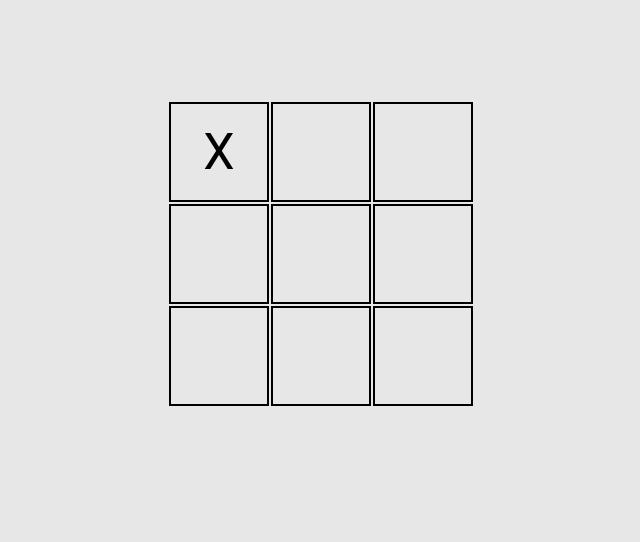
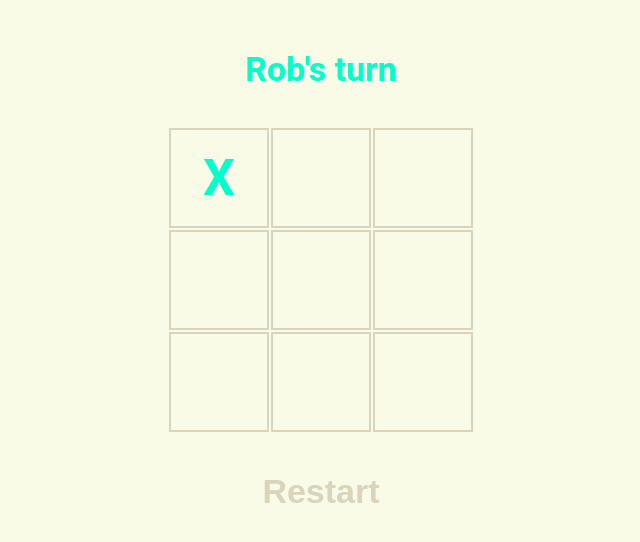
Before and after one commit to hmzCh/tic-tac-toe, a plain HTML site: page index.html in a window 1280 px wide. Both pictures are taken after a click on the element 538 px from the left and 152 px from the top of the page. Shown: the whole page, without its empty margins (319-959 px from the left). Drawn offline with Linux system fonts and the light colour scheme.

Commit message:
Add message box

```diff
--- a/index.html
+++ b/index.html
@@ -9,6 +9,8 @@
     <script src="logic.js" defer></script>
 </head>
 <body>
+
+  <div id="messageBox">Lorem Ipsum</div>
 
   <table>
     <tr>
@@ -28,5 +30,7 @@
     </tr>
   </table>
 
+  <button id="restartButton">Restart</button>
+
 </body>
 </html>
--- a/logic.js
+++ b/logic.js
@@ -21,6 +21,8 @@ const gameModule = (() => {
     // let playerOne = playerFactory(prompt("Please enter the first player's name"), "X");
     // let playerTwo = playerFactory(prompt("Please enter the second player's name"), "O");
     let currentPlayer = playerOne;
+    let messageBox = document.querySelector('#messageBox')
+    messageBox.textContent = currentPlayer.name + "'s turn"
 
     let setupEventListeners = (() => {
         for (let i = 0; i < gameboardModule.gameboard.length; i++) {
@@ -29,8 +31,10 @@ const gameModule = (() => {
                 if (gameboardModule.gameboard[i] == " ") {      //Checks that the cell hasn't already been marked
                     gameboardModule.gameboard[i] = currentPlayer.sign;
                     gameboardModule.renderGameboard();
-                    checkWinner()
-                    switchPlayer();
+                    if (checkWinner() == false) {
+                        switchPlayer();
+                        messageBox.textContent = currentPlayer.name + "'s turn";
+                    };
                 }
             });
         }
@@ -43,14 +47,16 @@ const gameModule = (() => {
         for (let i = 0; i < winningCombinations.length; i++) {
             let [a, b, c] = winningCombinations[i];
             if (gameboard[a] !== ' ' && gameboard[a] === gameboard[b] && gameboard[a] === gameboard[c]) {
-                alert(`${currentPlayer.name} wins!`);
-                return
+                messageBox.textContent = currentPlayer.name + "'s wins!";
+                return true
             }
         }
 
         if (!gameboard.includes(' ')) {
-            alert("It's a draw!");
+            messageBox.textContent = "It's a draw";
         }
+
+        return false
     };
 
     let switchPlayer = () => {
--- a/styles.css
+++ b/styles.css
@@ -5,29 +5,40 @@
 }
 
 body{
+    height: 70vh;
+    padding: 30px;
     font-family: roboto, sans-serif;
-    background-color: rgb(231, 231, 231);
+    background-color: #F9FBE7;
     display: flex;
-    flex-direction: row;
-    justify-content: center;
-    /* align-items: center; */
-    /* align-content: center; */
+    flex-direction: column;
+    justify-content: space-around;
+    align-items: center;
 }
 
-table {
-    margin: 100px;
+#messageBox {
+    font-size: 34px;
+    font-weight: bold;
+    color: #00FFCA;
+}
+
+button {
+    background-color: #F9FBE7;
+    border: none;
+    font-size: 34px;
+    font-weight: bolder;
+    color: #d8d5bc;
+}
+
+button:hover {
+    color: #00FFCA;
 }
 
 td {
     width: 100px;
     height: 100px;
-    border: solid 2px black;
+    border: solid 2px #d8d5bc;
     font-size: 50px;
+    font-weight: bolder;
+    color: #00FFCA;
     text-align: center;
 }
-
-div{
-    width: 100px;
-    height: 100px;
-    background-color: blueviolet;
-}
```
Lines whose indentation alone changed are shown as unchanged.
